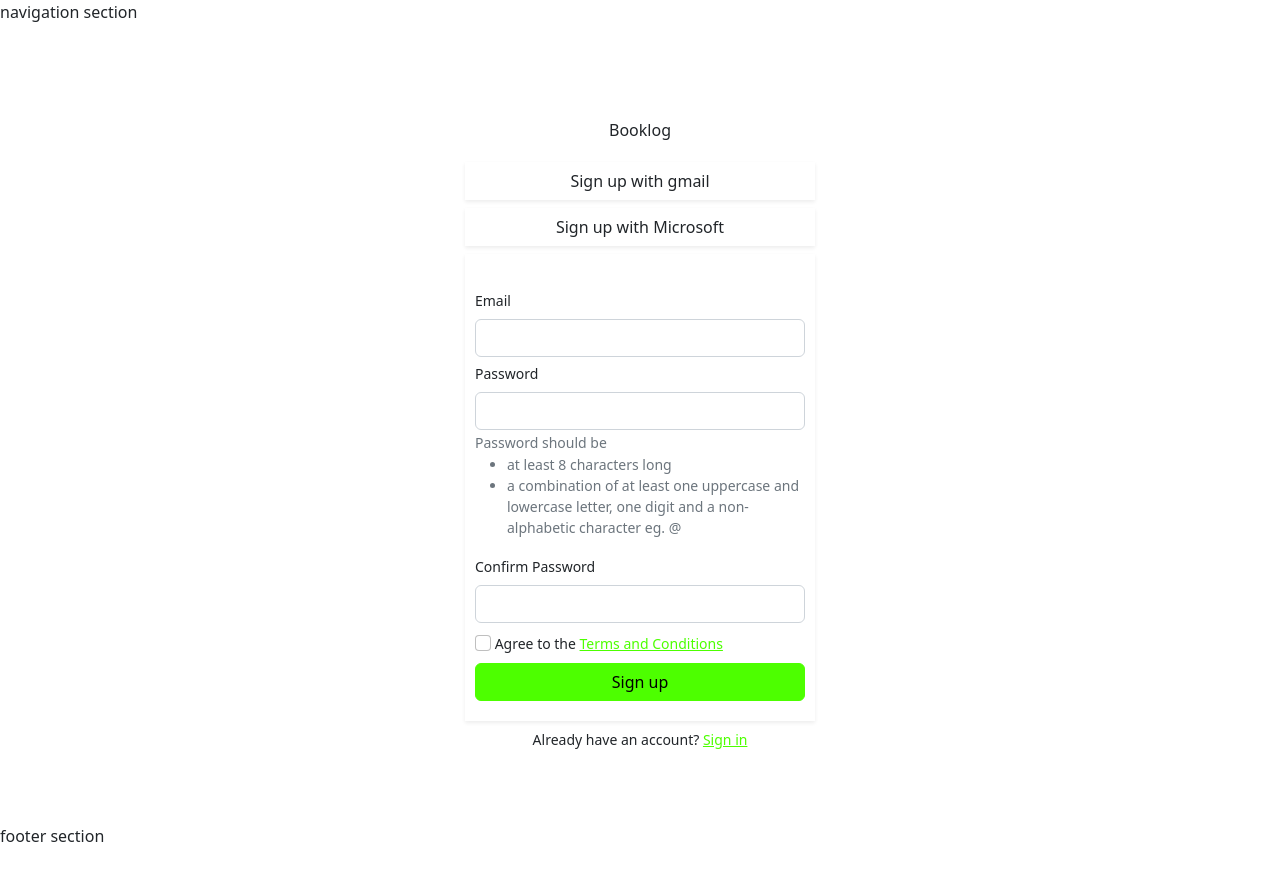
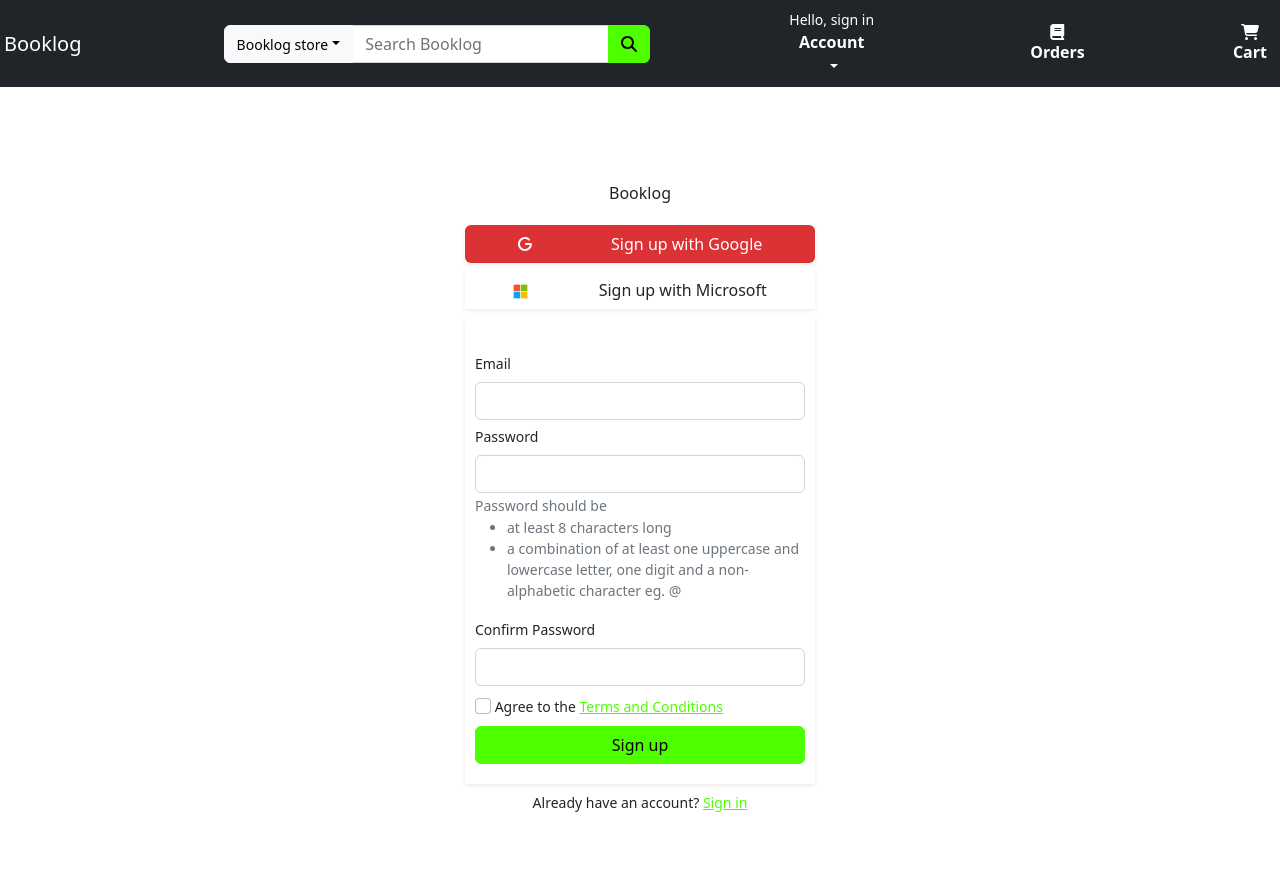
Before and after one commit to AllisonOge/booklog-app, a React (Create React App) app: page /signup in a window 1280 px wide. Shown: the top 880 px of the page. Before the commit the page ends 848 px from the top, so only its background shows below. Built offline with nearby package versions, Linux system fonts and the light colour scheme.

Commit message:
added navigation and icons

```diff
--- a/package.json
+++ b/package.json
@@ -3,6 +3,9 @@
   "version": "0.1.0",
   "private": true,
   "dependencies": {
+    "@fortawesome/fontawesome-svg-core": "^6.3.0",
+    "@fortawesome/free-solid-svg-icons": "^6.3.0",
+    "@fortawesome/react-fontawesome": "^0.2.0",
     "@testing-library/jest-dom": "^5.16.5",
     "@testing-library/react": "^13.4.0",
     "@testing-library/user-event": "^13.5.0",
--- /dev/null
+++ b/src/components/Navigation.js
@@ -0,0 +1,122 @@
+import { faBook, faCartShopping, faSearch } from "@fortawesome/free-solid-svg-icons";
+import { FontAwesomeIcon } from "@fortawesome/react-fontawesome";
+
+const Navigation = () => {
+  return (
+    <header className="container-fluid">
+      <main className="row">
+        <nav className="navbar bg-dark navbar-dark justify-content-around justify-content-md-between flex-nowrap">
+          {/* <!--       logo --> */}
+          <a href="#" className="d-none d-md-block navbar-brand ms-1">
+            Booklog
+          </a>
+          {/* <!--       search form --> */}
+          <form className="d-flex mx-1" role="search">
+            <div className="input-group">
+              <button className="input-group-text btn btn-light">
+                <li className="nav-link dropdown">
+                  <a
+                    href="#"
+                    className="nav-link dropdown-toggle"
+                    role="button"
+                    data-bs-toggle="dropdown"
+                    aria-expanded="false"
+                  >
+                    <small>Booklog store</small>
+                  </a>
+                  <ul className="dropdown-menu">
+                    <li className="dropdown-item">
+                      <a href="#" className="nav-link">
+                        Category 1
+                      </a>
+                    </li>
+                    <li className="dropdown-item">
+                      <a href="#" className="nav-link">
+                        Category 2
+                      </a>
+                    </li>
+                    <li className="dropdown-item">
+                      <a href="#" className="nav-link">
+                        Category 3
+                      </a>
+                    </li>
+                    <li className="dropdown-item">
+                      <a href="#" className="nav-link">
+                        Category 4
+                      </a>
+                    </li>
+                    <li className="dropdown-item">
+                      <a href="#" className="nav-link">
+                        Category 5
+                      </a>
+                    </li>
+                  </ul>
+                </li>
+              </button>
+              <input
+                className="form-control"
+                type="search"
+                placeholder="Search Booklog"
+                aria-label="Search"
+              />
+              <button
+                className="input-group-text btn btn-primary"
+                type="submit"
+              >
+                <FontAwesomeIcon icon={faSearch} />
+              </button>
+            </div>
+          </form>
+          {/* <!--       user account --> */}
+          <button className="d-none d-md-block btn btn-dark dropdown py-0 me-2">
+            <a
+              href="#"
+              className="nav-link dropdown-toggle"
+              role="button"
+              data-bs-toggle="dropdown"
+              aria-expanded="false"
+            >
+              <div className="d-flex flex-column justify-content-center">
+                <small>Hello, sign in</small>
+                <strong>Account</strong>
+              </div>
+            </a>
+            <ul className="dropdown-menu">
+              <li className="dropdown-item">
+                <a href="#" className="nav-link">
+                  Account
+                </a>
+              </li>
+              <li className="dropdown-item">
+                <a href="#" className="nav-link">
+                  Orders
+                </a>
+              </li>
+              <li className="dropdown-item">
+                <a href="#" className="nav-link">
+                  Library
+                </a>
+              </li>
+            </ul>
+          </button>
+          {/* <!--       orders --> */}
+          <button className="btn btn-dark me2 d-none d-md-block">
+            <div className="d-flex flex-column justify-content-center">
+              <FontAwesomeIcon icon={faBook} />
+              <strong>Orders</strong>
+            </div>
+          </button>
+          {/* <!--       carts --> */}
+          <button className="btn btn-dark me2 d-none d-md-block">
+            <div className="d-flex flex-column justify-content-center">
+                <FontAwesomeIcon icon={faCartShopping} />
+              <strong>Cart</strong>
+            </div>
+          </button>
+        </nav>
+      </main>
+    </header>
+  );
+};
+
+export default Navigation;
--- a/src/layouts/Root.js
+++ b/src/layouts/Root.js
@@ -1,16 +1,17 @@
 import { Outlet } from "react-router-dom";
+import Navigation from "../components/Navigation";
 
 export default function Root() {
   return (
     <div>
       {/* navigation section */}
-      <header>navigation section</header>
+      <Navigation />
       {/* main section */}
       <main>
         <Outlet />
       </main>
       {/* footer section */}
-      <footer>footer section</footer>
+      {/* <footer>footer section</footer> */}
     </div>
   );
 }
--- a/src/pages/Auth.scss
+++ b/src/pages/Auth.scss
@@ -1,4 +1,20 @@
 /* auth */
+$google: #db3236;
+// $microsoft: #db3236;
+
+.min-height {
+  min-height: 90vh;
+}
+
+.google {
+  background-color: $google;
+  color: #fff;
+}
+
+.microsoft-logo {
+  width: 15px;
+}
+
 .custom-width {
   width: 350px;
   max-width: 100%;
--- a/src/pages/Signin.js
+++ b/src/pages/Signin.js
@@ -9,6 +9,8 @@
 import Error from "../shared/Error";
 import "./Auth.scss";
 import LoadSpinner from "../shared/LoadSpinner";
+import { FontAwesomeIcon } from "@fortawesome/react-fontawesome";
+import { faG } from "@fortawesome/free-solid-svg-icons";
 
 export default function Signin() {
   // sign in component
@@ -29,7 +31,7 @@
       setError({ message: error.message });
     }
 
-    setIsLoading(false)
+    setIsLoading(false);
   };
 
   const signInWithMicrosoft = async () => {
@@ -104,7 +106,7 @@
   };
 
   return (
-    <div className="d-flex flex-column justify-content-center align-items-center min-vh-100">
+    <div className="d-flex flex-column justify-content-center align-items-center min-height">
       {/* <!--logo --> */}
       <div className="logo">Booklog</div>
       {/* <!-- errors --> */}
@@ -112,15 +114,38 @@
       {/* <!-signin with gmail --> */}
       <div className="custom-width bg-white shadow-sm mb-2">
         <div className="d-grid">
-          <button className="btn" onClick={signInWithGoogle}>
-            {isLoading ? <LoadSpinner /> : "Log in with gmail"}
+          <button className="btn google" onClick={signInWithGoogle}>
+            {isLoading ? (
+              <LoadSpinner color="white" />
+            ) : (
+              <div className="d-flex justify-content-around align-items-center">
+                <FontAwesomeIcon icon={faG} /> Log in with Google
+              </div>
+            )}
           </button>
         </div>
       </div>
       {/* <!-- sign in with microsoft --> */}
       <div className="custom-width bg-white shadow-sm mb-2">
         <div className="d-grid">
-          <button className="btn">Log in with Microsoft</button>
+          <button className="btn">
+            {isLoading ? (
+              <LoadSpinner />
+            ) : (
+              <div className="d-flex justify-content-around align-items-center">
+                <span className="microsoft-logo">
+                <svg xmlns="http://www.w3.org/2000/svg" viewBox="0 0 23 23">
+                  <path fill="#fff" d="M0 0h23v23H0z" />
+                  <path fill="#f35325" d="M1 1h10v10H1z" />
+                  <path fill="#81bc06" d="M12 1h10v10H12z" />
+                  <path fill="#05a6f0" d="M1 12h10v10H1z" />
+                  <path fill="#ffba08" d="M12 12h10v10H12z" />
+                </svg>
+                </span>
+                Log in with Microsoft
+              </div>
+            )}
+          </button>
         </div>
       </div>
       <div className="custom-width bg-white shadow-sm">
--- a/src/pages/Signup.js
+++ b/src/pages/Signup.js
@@ -9,6 +9,8 @@
 import Error from "./../shared/Error";
 import LoadSpinner from "./../shared/LoadSpinner";
 import "./Auth.scss";
+import { FontAwesomeIcon } from "@fortawesome/react-fontawesome";
+import { faG } from "@fortawesome/free-solid-svg-icons";
 
 export default function Signup() {
   // sign up component
@@ -118,8 +120,14 @@
       {/* <!--           signin with gmail --> */}
       <div className="custom-width bg-white shadow-sm mb-2">
         <div className="d-grid">
-          <button className="btn" onClick={signUpWithGoogle}>
-            Sign up with gmail
+          <button className="btn google" onClick={signUpWithGoogle}>
+          {isLoading ? (
+              <LoadSpinner color="white" />
+            ) : (
+              <div className="d-flex justify-content-around align-items-center">
+                <FontAwesomeIcon icon={faG} /> Sign up with Google
+              </div>
+            )}
           </button>
         </div>
       </div>
@@ -127,7 +135,22 @@
       <div className="custom-width bg-white shadow-sm mb-2">
         <div className="d-grid">
           <button className="btn" onClick={signUpWithMicrosoft}>
-            Sign up with Microsoft
+          {isLoading ? (
+              <LoadSpinner />
+            ) : (
+              <div className="d-flex justify-content-around align-items-center">
+                <span className="microsoft-logo">
+                <svg xmlns="http://www.w3.org/2000/svg" viewBox="0 0 23 23">
+                  <path fill="#fff" d="M0 0h23v23H0z" />
+                  <path fill="#f35325" d="M1 1h10v10H1z" />
+                  <path fill="#81bc06" d="M12 1h10v10H12z" />
+                  <path fill="#05a6f0" d="M1 12h10v10H1z" />
+                  <path fill="#ffba08" d="M12 12h10v10H12z" />
+                </svg>
+                </span>
+                Sign up with Microsoft
+              </div>
+            )}
           </button>
         </div>
       </div>
```
Also changed, not shown: public/microsoft_logo.svg (added), 1 other file (tests, documents, lock files or other folders). Lines whose indentation alone changed are shown as unchanged.
